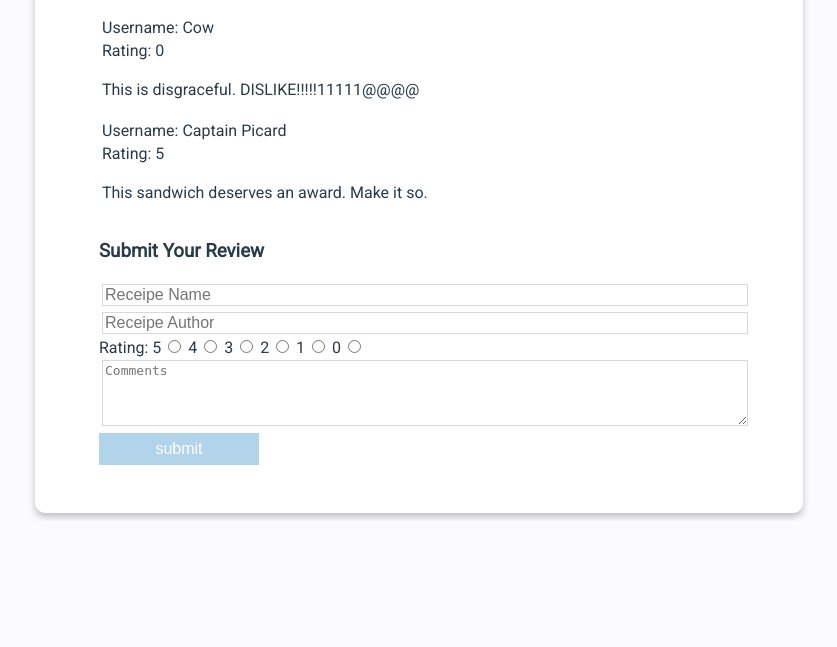
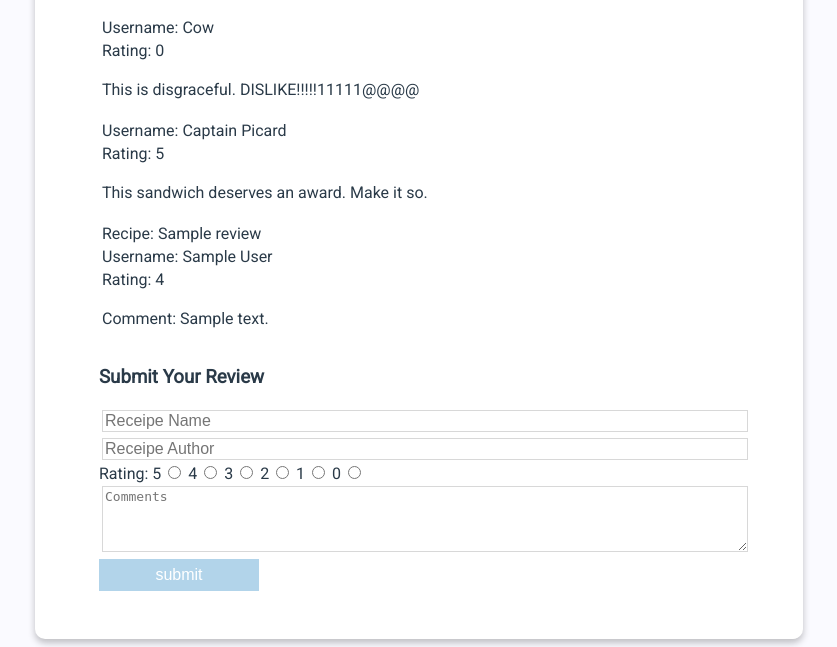
Before and after one commit to recipes1520/RECIPE-APP, a Python web app: template templates/review-form.html in a window 1280 px wide. Shown: the part 1541-2188 px from the top of the page, without its empty margins (221-1058 px from the left). Before the commit the page ends 2061 px from the top, so only its background shows below. Run offline with Jinja, Linux system fonts and the light colour scheme; the template is opened without the code that fills it: most values are stand-ins (such as "Sample title", 1, 10 or a date in 2020).

Commit message:
comment section updates on submit

```diff
--- a/templates/review-form.html
+++ b/templates/review-form.html
@@ -12,11 +12,7 @@
         <div class="mainContainer">
             <!-- NAVBAR -->
             <div class="navbar">
-        			{% if login_btn != '' %}
-        			<div class="menuButton"><a href="{{ login_btn }}">Login</a></div>
-              {% else %}
-              <div class="menuButton"><a href="{{ logout_btn }}">Logout</a></div>
-              {% endif %}
+        			<div class="menuButton"><a href="http://recipes1520.appspot.com/login">Login</a></div>
         			<div class="menuButton"><a href="#">Recipes</a></div>
         			<div class="menuButton"><a href="#">About</a></div>
         			<div class="menuButton"><a href="#">Features</a></div>
@@ -120,33 +116,55 @@
                             </td>
                         </tr>
                     </table>
+
+		    {% for review in review_submit %}
+		    </table>
+                        <table class="userReviewTable">
+			<tr>
+			    <td>Recipe: {{ review.recipe_name }}</td>
+			</tr>
+                        <tr>
+                            <td>Username: {{ review.author }}</td>
+                        </tr>
+                        <tr>
+                            <td>Rating: {{ review.rating }}</td>
+                        </tr>
+                        <tr>
+                            <td>
+                                <p>Comment: {{ review.comment }}</p>
+                            </td>
+                        </tr>
+                    </table>
+		    {% endfor %}
+
+
                 </div> <!-- END USER REVIEWS -->
                   <!-- RECIPE REVIEW FORM -->
                 <div class="recipeReview">
                     <h3> Submit Your Review </h3>
-                    <form action="#" method="post">
-                        <input type="text" placeholder="Receipe Name" name="receipeName"/> <br>
-                        <input type="text" placeholder="Receipe Author" name="author"/> <br>
+                    <form action="/submit_comment" method="post">
+                        <input type="text" placeholder="Receipe Name" name="recipe" id="recipe" maxlength=255 required=TRUE/> <br>
+                        <input type="text" placeholder="Receipe Author" name="author" id="author" maxlength=255 required=TRUE/> <br>
                         <label class=radioLabel"> Rating: </label>
                         <label class="radioLabel">
-                            5 <input type="radio" name="rate" value="5">
+                            5 <input type="radio" name="rating" value="5" required=TRUE>
                         </label>
                         <label class="radioLabel">
-                            4 <input type="radio" name="rate" value="4">
+                            4 <input type="radio" name="rating" value="4" required=TRUE>
                         </label>
                         <label class="radioLabel">
-                            3 <input type="radio" name="rate" value="3">
+                            3 <input type="radio" name="rating" value="3" required=TRUE>
                         </label>
                         <label class="radioLabel">
-                            2 <input type="radio" name="rate" value="2">
+                            2 <input type="radio" name="rating" value="2" required=TRUE>
                         </label>
                         <label class="radioLabel">
-                            1 <input type="radio" name="rate" value="1">
+                            1 <input type="radio" name="rating" value="1" required=TRUE>
                         </label>
                         <label class="radioLabel">
-                            0 <input type="radio" name="rate" value="0">
+                            0 <input type="radio" name="rating" value="0" required=TRUE>
                         </label> <br>
-                        <textarea rows="4" cols="50" placeholder="Comments" name="comments"></textarea>
+                        <textarea rows="4" cols="50" placeholder="Comments" name="comments" id="comments" maxlength=255 required=TRUE></textarea>
                         <div class="button">
                             <input type="submit" value="submit">
                         </div>
```
